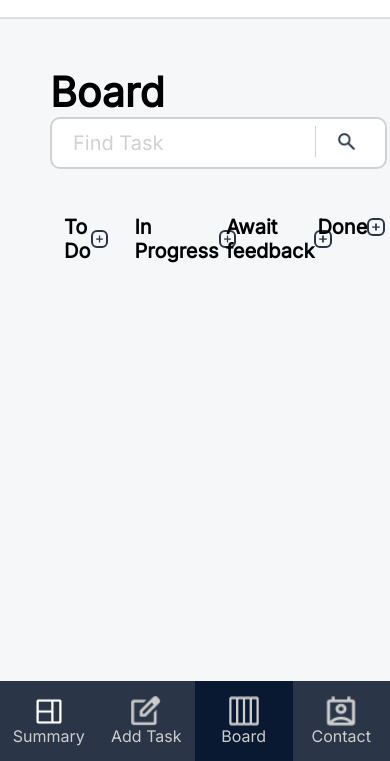
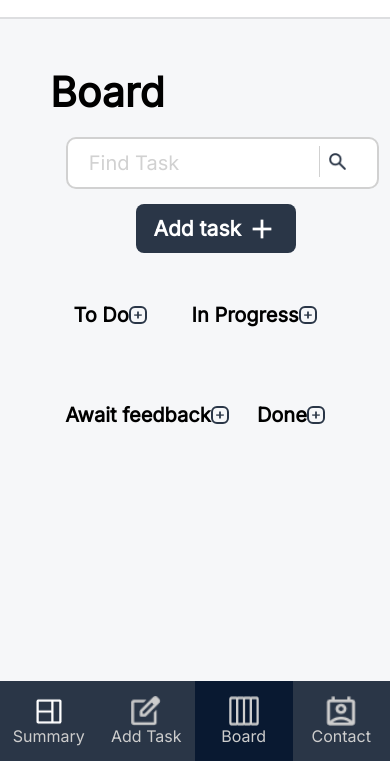
Before and after one commit to MaxMischner/Join, a plain HTML site: page board.html in a window 390 px wide. Shown: the part 83-844 px from the top of the page. Drawn offline with Linux system fonts and the light colour scheme; sample sign-in values are in the browser's storage.

Commit message:
borad resposive

```diff
--- a/style.css
+++ b/style.css
@@ -60,6 +60,7 @@
 .content {
     height: 100vh;
     display: flex;
+
 }
 
 
--- a/styles/board.css
+++ b/styles/board.css
@@ -59,20 +59,20 @@ body {
 }
 
 .add-task-container {
-    width: 504px;
-    height: 48px;
-    gap: 32px;
+
+    gap: 15px;
     display: flex;
+    align-items: center;
     justify-content: space-between;
 }
 
 .board-search-field-container {
-    width: 312px;
+    width: 300px;
     position: relative;
 }
 
 .board-search-field {
-    width: 100%;
+
     height: 48px;
     border-radius: 10px;
     border: 2px solid rgba(209, 209, 209, 1) !important;
@@ -94,7 +94,7 @@ body {
 .search-field-button {
     position: absolute;
     top: 16px;
-    right: 7px;
+    right: 20px;
     width: 17px;
     height: 17px;
     cursor: pointer;
@@ -107,6 +107,8 @@ body {
     gap: 26px;
     max-width: 1208px;
     padding: 0 64px 0 64px;
+
+    flex-wrap: wrap;
 }
 
 .board-search-field::placeholder {
@@ -136,6 +138,7 @@ body {
     font-size: 21px;
     font-weight: 700;
     color: rgba(255, 255, 255, 1);
+    padding: 12px 0;
 }
 
 .add-task-button-plus {
@@ -145,8 +148,6 @@ body {
 }
 
 .board-splits {
-    width: 25%;
-    min-height: calc(100vh - 300px);
     margin-bottom: 50px;
 }
 
@@ -674,3 +675,22 @@ body {
     margin: 20px 0 30px 0;
 
 }
+
+@media (max-width: 900px) {
+    .headline-board{
+        flex-wrap: wrap;
+    }
+
+    .add-task-container {
+        width: 100%;
+        margin-top: 20px;
+    }
+}
+
+@media (max-width: 580px) {
+    .add-task-container {
+        width: 100%;
+        flex-direction: column;
+        margin-top: 20px;
+    }
+}
--- a/styles/sidebar.css
+++ b/styles/sidebar.css
@@ -1,4 +1,5 @@
 .sidebar-dummy {
+    flex-shrink: 0;
     display: flex;
     flex-direction: column;
     align-items: center;
@@ -41,7 +42,7 @@
     display: flex;
     align-items: center;
     width: 100%;
-    padding-left: 35px;
+    padding-left: 61px;
 }
 
 .sidebar-dummy .sidebar-middle li a:hover {
```
